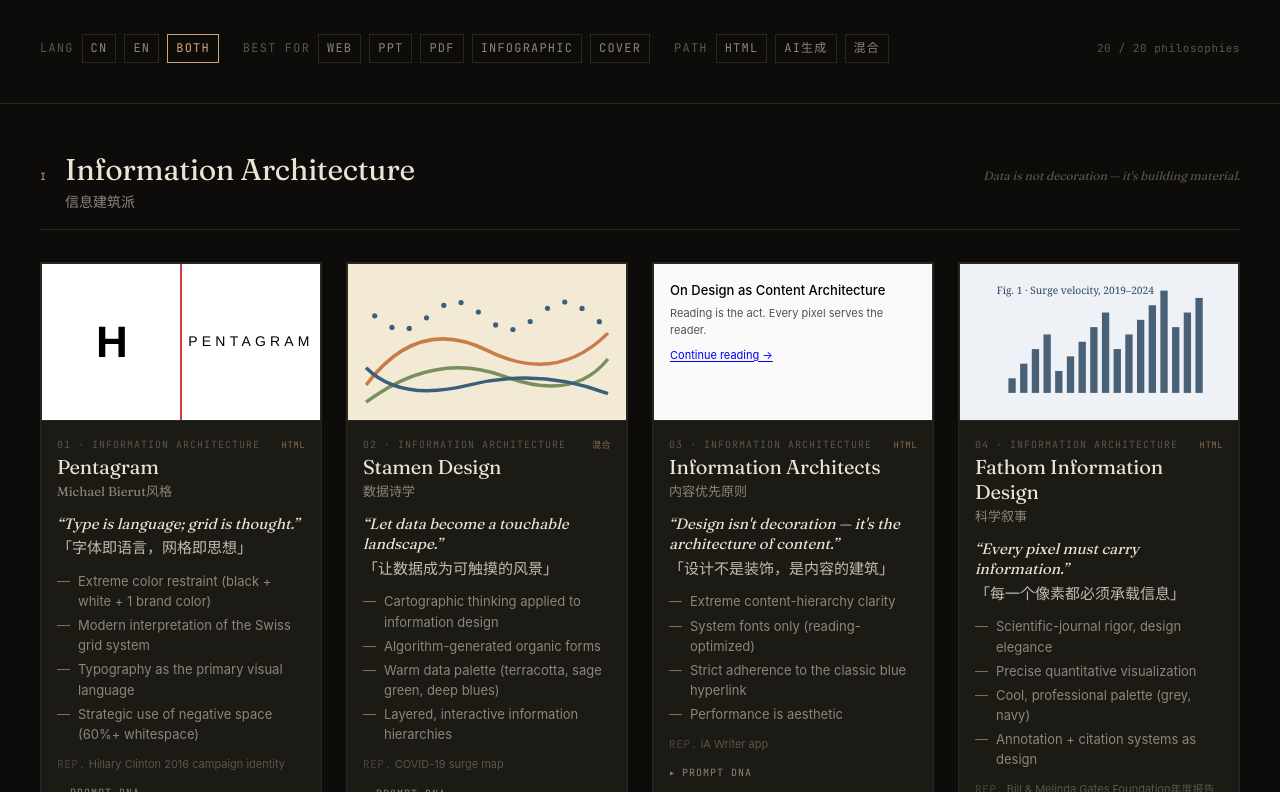
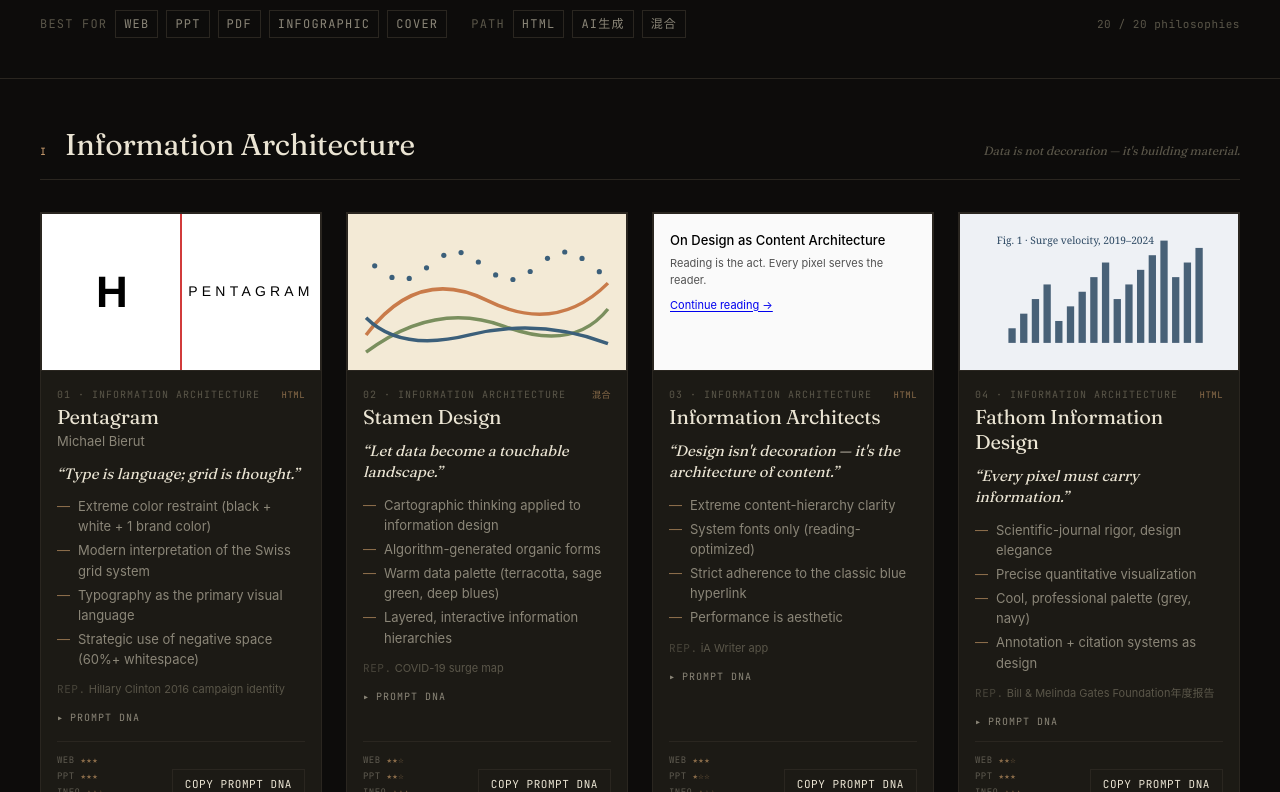
Before and after one commit to da-troll/huashu-design-gallery, a React (Vite) app: page / in a window 1280 px wide. Shown: the part 328-1120 px from the top of the page. Built offline with nearby package versions, Linux system fonts and the light colour scheme.

Commit message:
EN-only: drop CN captions/school subtitles and language selector

```diff
--- a/src/App.tsx
+++ b/src/App.tsx
@@ -1,15 +1,15 @@
 import { useMemo, useState } from "react";
 import philosophies from "./data/philosophies.json";
-import type { Lang, Philosophy, Scene, SchoolKey } from "./types";
+import type { Philosophy, Scene, SchoolKey } from "./types";
 import { PhilosophyCard } from "./components/PhilosophyCard";
 import { DemoStrip } from "./components/DemoStrip";
 
-const SCHOOLS: { key: SchoolKey; zh: string; en: string; blurb_en: string }[] = [
-  { key: "information", zh: "信息建筑派", en: "Information Architecture", blurb_en: "Data is not decoration — it's building material." },
-  { key: "motion", zh: "运动诗学派", en: "Motion Poetics", blurb_en: "Scroll, play, perform — the browser as stage." },
-  { key: "minimalism", zh: "极简主义派", en: "Minimalism", blurb_en: "Radical restraint — type and grid as identity." },
-  { key: "experimental", zh: "实验先锋派", en: "Experimental Avant-garde", blurb_en: "Code as medium, generative systems as voice." },
-  { key: "eastern", zh: "东方哲学派", en: "Eastern Philosophy", blurb_en: "Emptiness, ink, rhythm — restraint with depth." },
+const SCHOOLS: { key: SchoolKey; en: string; blurb_en: string }[] = [
+  { key: "information", en: "Information Architecture", blurb_en: "Data is not decoration — it's building material." },
+  { key: "motion", en: "Motion Poetics", blurb_en: "Scroll, play, perform — the browser as stage." },
+  { key: "minimalism", en: "Minimalism", blurb_en: "Radical restraint — type and grid as identity." },
+  { key: "experimental", en: "Experimental Avant-garde", blurb_en: "Code as medium, generative systems as voice." },
+  { key: "eastern", en: "Eastern Philosophy", blurb_en: "Emptiness, ink, rhythm — restraint with depth." },
 ];
 
 const SCENES: { key: Scene; label: string }[] = [
@@ -21,7 +21,6 @@
 ];
 
 export default function App() {
-  const [lang, setLang] = useState<Lang>("both");
   const [sceneFilter, setSceneFilter] = useState<Scene | null>(null);
   const [pathFilter, setPathFilter] = useState<string | null>(null);
 
@@ -53,23 +52,10 @@
           <p className="mt-6 max-w-2xl text-[color:var(--ink-dim)] text-[15px] leading-relaxed">
             A browsable gallery of the design philosophies shipped in{" "}
             <a href="https://github.com/alchaincyf/huashu-design" className="text-[color:var(--accent)] underline decoration-1 underline-offset-2" target="_blank" rel="noreferrer">alchaincyf/huashu-design</a>{" "}
-            (⭐ 2,699). Click any card's <span className="mono">copy prompt DNA</span> button to paste a ready-made style prompt straight into Claude Code, Cursor, or OpenClaw. Bilingual captions, five schools, twenty philosophies.
+            (⭐ 2,699). Click any card's <span className="mono">copy prompt DNA</span> button to paste a ready-made style prompt straight into Claude Code, Cursor, or OpenClaw. Five schools, twenty philosophies.
           </p>
 
           <div className="mt-8 flex flex-wrap gap-x-6 gap-y-3 items-center text-[12px]">
-            <div className="flex items-center gap-2">
-              <span className="mono uppercase text-[color:var(--ink-faint)] tracking-widest">Lang</span>
-              {(["cn", "en", "both"] as Lang[]).map((l) => (
-                <button
-                  key={l}
-                  onClick={() => setLang(l)}
-                  className={`mono uppercase tracking-widest px-2 py-1 border ${lang === l ? "border-[color:var(--accent)] text-[color:var(--accent)]" : "border-[color:var(--rule)] text-[color:var(--ink-dim)] hover:border-[color:var(--accent-dim)]"}`}
-                >
-                  {l}
-                </button>
-              ))}
-            </div>
-
             <div className="flex items-center gap-2 flex-wrap">
               <span className="mono uppercase text-[color:var(--ink-faint)] tracking-widest">Best for</span>
               {SCENES.map((s) => (
@@ -113,7 +99,6 @@
                 <div className="mono text-[10px] tracking-[0.3em] text-[color:var(--accent)] uppercase">{roman}</div>
                 <div>
                   <h2 className="text-3xl">{school.en}</h2>
-                  <div className="text-cn text-[14px] text-[color:var(--ink-dim)] mt-1">{school.zh}</div>
                 </div>
                 <div className="ml-auto text-[12px] text-[color:var(--ink-faint)] italic hidden md:block max-w-sm text-right" style={{ fontFamily: "var(--serif)" }}>
                   {school.blurb_en}
@@ -121,7 +106,7 @@
               </div>
               <div className="grid grid-cols-1 md:grid-cols-2 xl:grid-cols-4 gap-6">
                 {items.map((p) => (
-                  <PhilosophyCard key={p.number} philosophy={p} lang={lang} />
+                  <PhilosophyCard key={p.number} philosophy={p} />
                 ))}
               </div>
             </section>
--- a/src/components/PhilosophyCard.tsx
+++ b/src/components/PhilosophyCard.tsx
@@ -1,4 +1,4 @@
-import type { Philosophy, Lang } from "../types";
+import type { Philosophy } from "../types";
 import { StyleSwatch } from "./StyleSwatch";
 import { CopyPromptButton } from "./CopyPromptButton";
 
@@ -24,10 +24,12 @@
   );
 }
 
-export function PhilosophyCard({ philosophy: p, lang }: { philosophy: Philosophy; lang: Lang }) {
+export function PhilosophyCard({ philosophy: p }: { philosophy: Philosophy }) {
   const tried = HOUSEHOLD_TRIED[p.number] || [];
-  const showCn = lang === "cn" || lang === "both";
-  const showEn = lang === "en" || lang === "both";
+  // Strip CN: studio_or_subtitle often contains Chinese suffixes; keep only latin/ASCII head.
+  const studio = p.studio_or_subtitle
+    ? p.studio_or_subtitle.replace(/[\u3400-\u9FFF\u3000-\u303F\uFF00-\uFFEF]+/g, "").replace(/[-–—·]\s*$/, "").trim()
+    : "";
 
   return (
     <article className="bg-[color:var(--bg-card)] border border-[color:var(--rule)] hover:border-[color:var(--accent-dim)] transition-colors duration-200 flex flex-col">
@@ -40,8 +42,8 @@
               {String(p.number).padStart(2, "0")} · {p.school_en.toUpperCase()}
             </div>
             <h3 className="text-xl leading-tight mt-0.5">{p.name_en}</h3>
-            {p.studio_or_subtitle ? (
-              <div className="text-cn text-[13px] text-[color:var(--ink-dim)] mt-0.5">{p.studio_or_subtitle}</div>
+            {studio ? (
+              <div className="text-[13px] text-[color:var(--ink-dim)] mt-0.5">{studio}</div>
             ) : null}
           </div>
           <div className="mono text-[9px] text-[color:var(--accent-dim)] uppercase tracking-wider whitespace-nowrap">
@@ -49,28 +51,16 @@
           </div>
         </header>
 
-        <div>
-          {showEn && p.philosophy_en ? (
-            <blockquote className="italic text-[color:var(--ink)] text-[15px] leading-snug" style={{ fontFamily: "var(--serif)" }}>
-              “{p.philosophy_en}”
-            </blockquote>
-          ) : null}
-          {showCn ? (
-            <blockquote className={`text-cn text-[15px] leading-snug text-[color:var(--ink)] ${showEn ? "mt-1 opacity-80" : ""}`}>
-              「{p.philosophy_cn}」
-            </blockquote>
-          ) : null}
-        </div>
+        {p.philosophy_en ? (
+          <blockquote className="italic text-[color:var(--ink)] text-[15px] leading-snug" style={{ fontFamily: "var(--serif)" }}>
+            “{p.philosophy_en}”
+          </blockquote>
+        ) : null}
 
         <ul className="text-[13px] text-[color:var(--ink-dim)] space-y-1">
-          {(showEn ? p.features_en : []).slice(0, 4).map((f, i) => (
+          {p.features_en.slice(0, 4).map((f, i) => (
             <li key={`e${i}`} className="flex gap-2"><span className="text-[color:var(--accent-dim)]">—</span><span>{f}</span></li>
           ))}
-          {!showEn && showCn
-            ? p.features_cn.slice(0, 4).map((f, i) => (
-                <li key={`c${i}`} className="flex gap-2 text-cn"><span className="text-[color:var(--accent-dim)]">—</span><span>{f}</span></li>
-              ))
-            : null}
         </ul>
 
         {p.rep_work ? (
```
